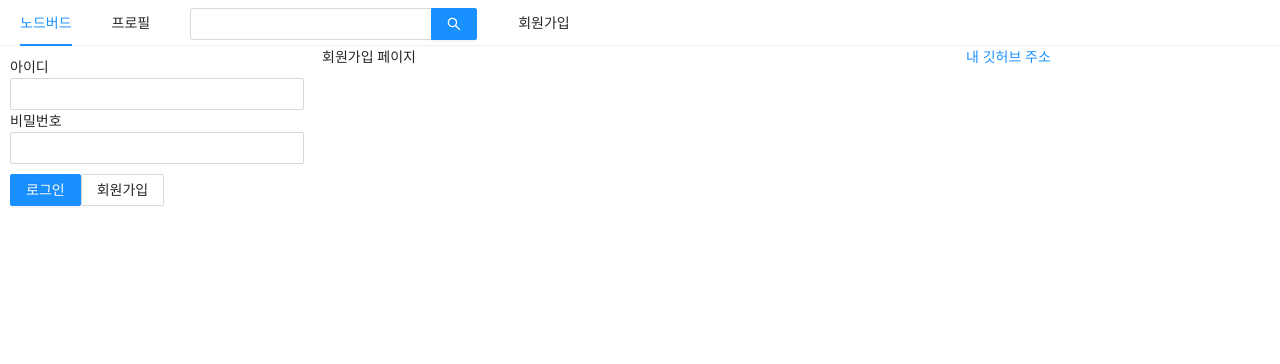
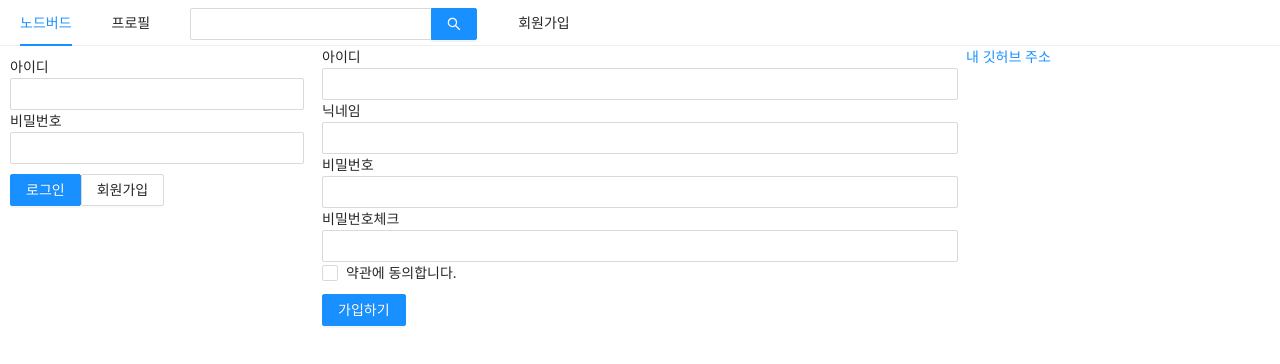
Before and after one commit to jeidiiy/NodeBird, a Next.js app in the folder Front/: page /signup in a window 1280 px wide. Shown: the top 364 px of the page. Built offline with nearby package versions, Linux system fonts and the light colour scheme.

Commit message:
feat: 회원가입 페이지 구현

```diff
--- a/Front/pages/signup.js
+++ b/Front/pages/signup.js
@@ -1,14 +1,113 @@
-import React from 'react';
+import React, { useState, useCallback } from 'react';
 import Head from 'next/head';
+import { Form, Input, Checkbox, Button } from 'antd';
+import styled from 'styled-components';
 import AppLayout from '../components/AppLayout';
+import useInput from '../hooks/useInput';
+
+const ErrorMessage = styled.div`
+  color: red;
+`;
 
 const Signup = () => {
+  const [id, onChangeId] = useInput('');
+  const [nickname, onChangeNickname] = useInput('');
+  const [password, onChangePassword] = useInput('');
+
+  const [passwordCheck, setPasswordCheck] = useState('');
+  const [passwordError, setPasswordError] = useState(false);
+  const onChangePasswordCheck = useCallback(
+    (e) => {
+      setPasswordCheck(e.target.value);
+      setPasswordError(e.target.value !== password);
+    },
+    [password]
+  );
+
+  const [term, setTerm] = useState('');
+  const [termError, setTermError] = useState(false);
+  const onChangeTerm = useCallback((e) => {
+    setTerm(e.target.checked);
+    setTermError(false);
+  }, []);
+
+  const onSubmit = useCallback(
+    (e) => {
+      if (password !== passwordCheck) {
+        return setPasswordError(true);
+      }
+      if (!term) {
+        return setTermError(true);
+      }
+      console.log(id, nickname, password);
+    },
+    [password, passwordCheck, term]
+  );
   return (
     <>
       <Head>
         <title>회원가입 | NodeBird</title>
       </Head>
-      <AppLayout>회원가입 페이지</AppLayout>
+      <AppLayout>
+        <Form onFinish={onSubmit}>
+          <div>
+            <label htmlFor="user-id">아이디</label>
+            <br />
+            <Input
+              name="user-id"
+              value={id}
+              required
+              onChange={onChangeId}
+            ></Input>
+          </div>
+          <div>
+            <label htmlFor="user-nickname">닉네임</label>
+            <br />
+            <Input
+              name="user-nickname"
+              value={nickname}
+              required
+              onChange={onChangeNickname}
+            ></Input>
+          </div>
+          <div>
+            <label htmlFor="user-password">비밀번호</label>
+            <br />
+            <Input
+              name="user-password"
+              type="password"
+              value={password}
+              required
+              onChange={onChangePassword}
+            ></Input>
+          </div>
+          <div>
+            <label htmlFor="user-id">비밀번호체크</label>
+            <br />
+            <Input
+              name="user-password-check"
+              type="password"
+              value={passwordCheck}
+              required
+              onChange={onChangePasswordCheck}
+            />
+            {passwordError && (
+              <ErrorMessage>비밀번호가 일치하지 않습니다.</ErrorMessage>
+            )}
+          </div>
+          <div>
+            <Checkbox name="user-term" checked={term} onChange={onChangeTerm}>
+              약관에 동의합니다.
+            </Checkbox>
+            {termError && <ErrorMessage>약관에 동의해야 합니다.</ErrorMessage>}
+          </div>
+          <div style={{ marginTop: 10 }}>
+            <Button type="primary" htmlType="submit">
+              가입하기
+            </Button>
+          </div>
+        </Form>
+      </AppLayout>
     </>
   );
 };
```
